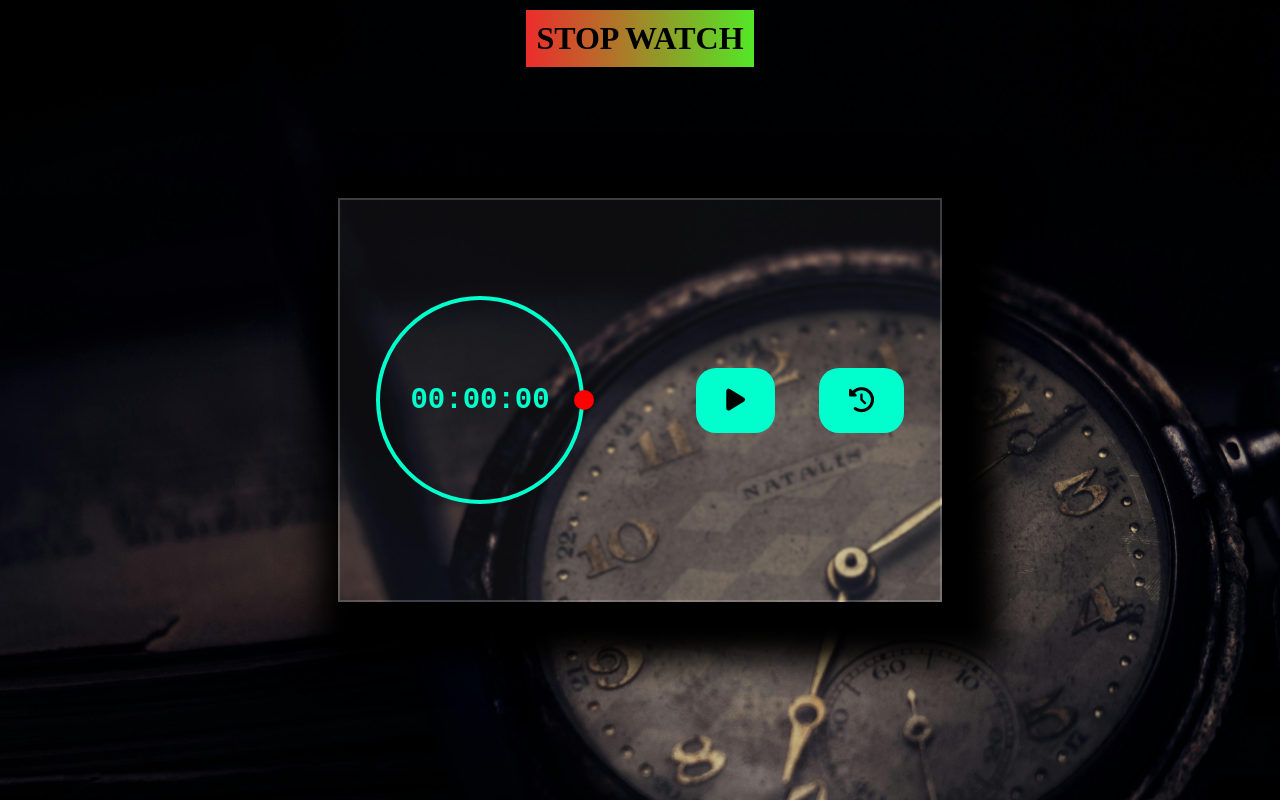
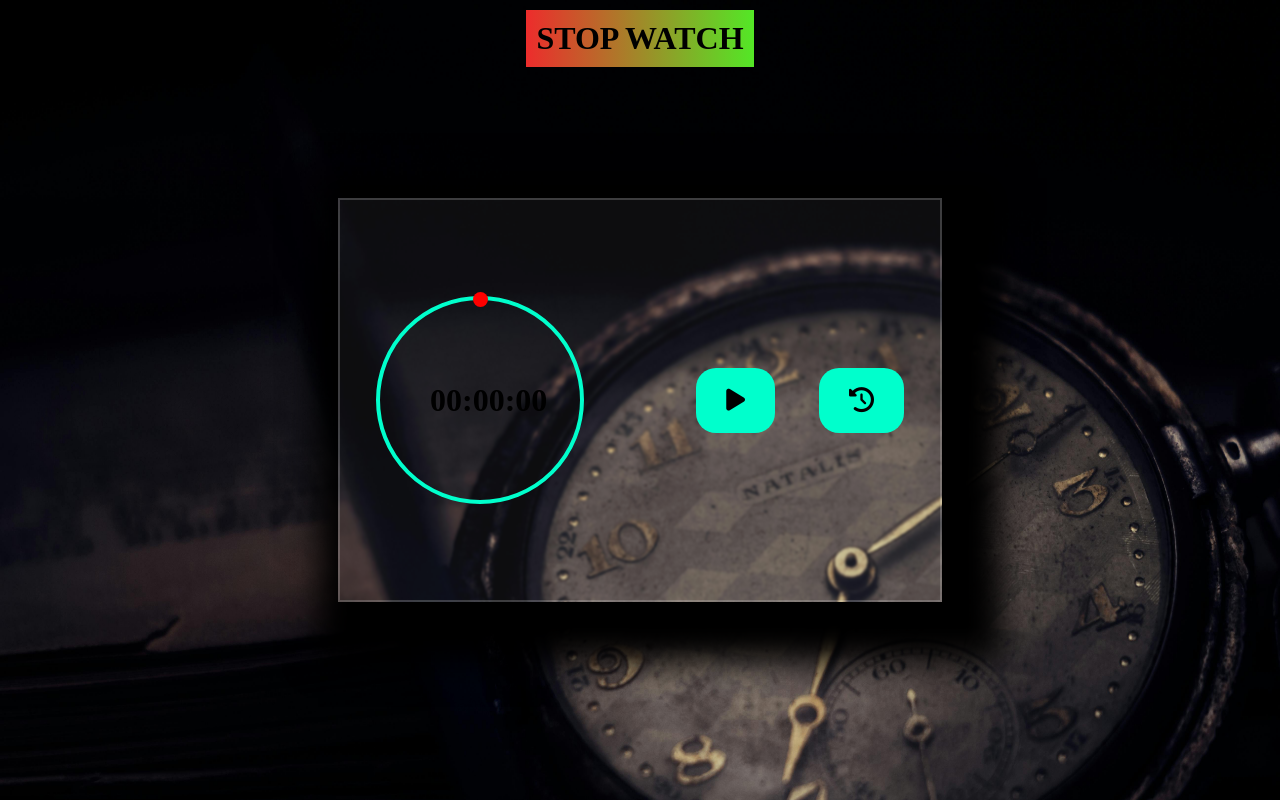
Before and after one commit to muazashraf1/stop-watch-js, a plain HTML site: page index.html in a window 1280 px wide. Both pictures are taken after a click on the button 861 px from the left and 400 px from the top of the page. Drawn offline with Linux system fonts and the light colour scheme.

Commit message:
correction of animation

```diff
--- a/index.html
+++ b/index.html
@@ -13,15 +13,14 @@
         <div class="main">
         <div>
             <div class="circle">
-                <h1>00:00:00</h1>
             </div>
-            <div class="dot"></div>
         </div>
+        <h1 class="time">00:00:00</h1>
 
         <div class="buttons">
             <button class="toggleBtn play"><i class="fa-solid fa-play btn1"></i></button>
             <button class="toggleBtn pause" style="display: none;"><i class="fa-solid fa-pause btn2"></i></button>
-            <button><i class="fa-solid fa-clock-rotate-left btn3"></i></button>
+            <button class="btn3"><i class="fa-solid fa-clock-rotate-left "></i></button>
         </div>
 
     </div>
--- a/script.js
+++ b/script.js
@@ -3,12 +3,12 @@ const pauseIcn = document.querySelector(".btn2");
 const playBtn = document.querySelector(".play");
 const pauseBtn = document.querySelector(".pause");
 const resetBtn = document.querySelector(".btn3");
-const dot = document.querySelector(".dot");
-const timeDisplay = document.querySelector(".circle h1");
+const circle = document.querySelector(".circle")
+const timeDisplay = document.querySelector(".time");
 
-timeDisplay.style.color = "#00ffcc";
-timeDisplay.style.fontSize = "29px";
-timeDisplay.style.fontFamily = "monospace";
+// timeDisplay.style.color = "#00ffcc";
+// timeDisplay.style.fontSize = "29px";
+// timeDisplay.style.fontFamily = "monospace";
 
 let seconds = 0;
 let timer = null;
@@ -16,13 +16,13 @@ let timer = null;
 function updateTime() {
   let hours = Math.floor(seconds / 3600);
   let minutes = Math.floor((seconds % 3600) / 60);
-    let secs = Math.floor(seconds % 60)
+  let secs = Math.floor(seconds % 60);
 
-    timeDisplay.innerHTML = `${hours.toString().padStart(2, "0")}:${minutes.toString().padStart(2, "0")}:${secs.toString().padStart(2, "0")}`
-};
+  timeDisplay.innerHTML = `${hours.toString().padStart(2, "0")}:${minutes.toString().padStart(2, "0")}:${secs.toString().padStart(2, "0")}`;
+}
 
 playBtn.addEventListener("click", () => {
-    dot.style.animation = "rotateDot 1s linear infinite"
+  circle.style.animationPlayState = "running";
 
   timer = setInterval(() => {
     seconds++;
@@ -34,7 +34,7 @@ playBtn.addEventListener("click", () => {
 });
 
 pauseBtn.addEventListener("click", () => {
-    dot.style.animation = "none";
+  circle.style.animationPlayState = "paused";
   clearInterval(timer);
 
   pauseBtn.style.display = "none";
@@ -42,11 +42,14 @@ pauseBtn.addEventListener("click", () => {
 });
 
 resetBtn.addEventListener("click", () => {
-    dot.style.animation = "none";
    clearInterval(timer);
+  timer = null;
+
   seconds = 0;
   updateTime();
 
+  circle.style.animationPlayState = "paused";
+
   playBtn.style.display = "inline-block";
-    pauseBtn.style.display = "none"
+  pauseBtn.style.display = "none";
 });
--- a/style.css
+++ b/style.css
@@ -1,10 +1,10 @@
-*{
-    margin:0;
-    padding:0;
+* {
+  margin: 0;
+  padding: 0;
 }
 
-body{
-    height:100vh;
+body {
+  height: 100vh;
   background-image: url(./images/pexels-matej-117839-1034425.jpg);
   background-size: 100% 100%;
   display: flex;
@@ -12,54 +12,71 @@ body{
   align-items: center;
 }
 
-.main{
+.main {
   height: 400px;
   width: 600px;
-    border: 2px solid  rgba(255, 255, 255, 0.2);
+  border: 2px solid rgba(255, 255, 255, 0.2);
   background: rgba(255, 255, 255, 0.05);
   box-shadow: 20px 20px 30px 40px black;
   backdrop-filter: blur(1px);
   overflow: hidden;
-    transition: transform 0.6s ease, box-shadow 0.6s ease;
+  transition:
+    transform 0.6s ease,
+    box-shadow 0.6s ease;
   display: flex;
   align-items: center;
   justify-content: space-around;
 }
 
-.main:hover{
+.main:hover {
   transform: scale(1.02);
   box-shadow: 30px 30px 40px 60px black;
 }
-
-.circle{
-    position:relative;
-    width:200px;
+.circle {
+  position: relative;
+  width: 200px;
   height: 200px;
   border: 4px solid #00ffcc;
   border-radius: 50%;
   display: flex;
   justify-content: center;
   align-items: center;
+  animation: rotate-circle 1s linear infinite;
+  animation-play-state: paused; /* IMPORTANT */
 }
 
-.dot{
-    width:20px;
-    height:20px;
+.time {
+  position: absolute;
+  left: 90px;
+}
+
+.circle::after {
+  content: "";
+  position: absolute;
+  height: 15px;
+  width: 15px;
+  border-radius: 50px;
+  background-color: red;
+  top: -8px;
+}
+
+/* .dot {
+  width: 20px;
+  height: 20px;
   background: red;
   border-radius: 50%;
   position: absolute;
-    top:50%;
+  top: 50%;
   left: 24%;
   transform: translate(-50%, -50%) rotate(0deg) translate(100px);
-    /* animation: rotateDot 1s linear infinite; */
+} */
+
+@keyframes rotate-circle {
+  0% {
+    transform: rotate(0deg);
   }
-
-@keyframes rotateDot {
-    0%{
-        transform: translate(-50%, -50%) rotate(0deg) translate(100px);
-    }
-    100%{
-        transform: translate(-50%, -50%) rotate(360deg) translate(100px);
+  100% {
+    transform: rotate(360deg);
   }
 }
 
@@ -73,11 +90,15 @@ body{
   cursor: pointer;
 }
 
-.topH1{
+.topH1 {
   position: absolute;
   top: 10;
-    background-image: linear-gradient(to right, rgb(237, 44, 44) , rgb(83, 231, 38))  ;
-    color:black;
+  background-image: linear-gradient(
+    to right,
+    rgb(237, 44, 44),
+    rgb(83, 231, 38)
+  );
+  color: black;
   padding: 10px;
   cursor: pointer;
 }
```
Lines whose indentation alone changed are shown as unchanged.
